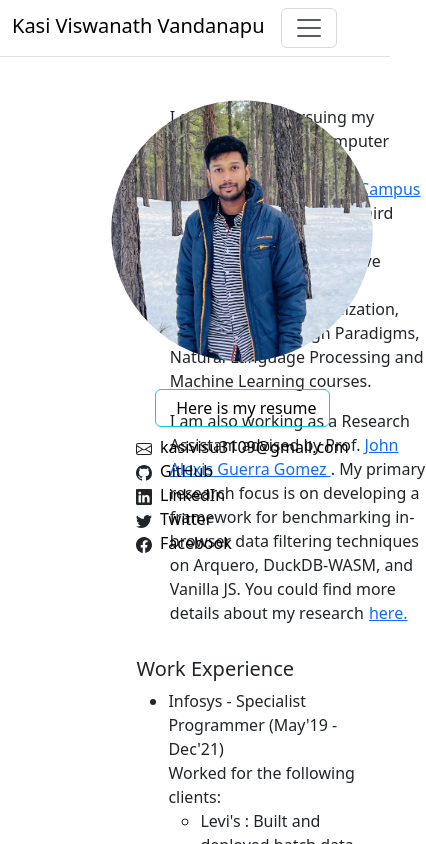
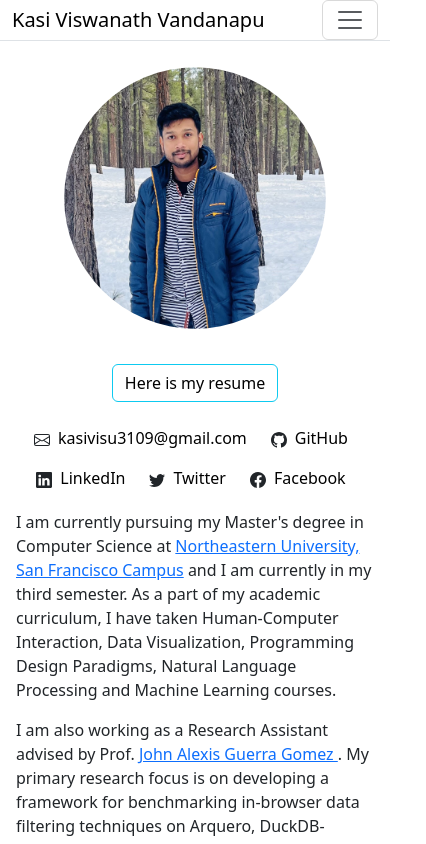
Before and after one commit to kasivisu4/kasivisu4.github.io, a React (Create React App) app: page / in a window 390 px wide. Shown: the top 844 px of the page, 426 px wide, since content can reach past the window. Built offline with nearby package versions, Linux system fonts and the light colour scheme.

Commit message:
added responsiveness

```diff
--- a/src/App.css
+++ b/src/App.css
@@ -2,72 +2,25 @@
   text-align: center;
 }
 
-.footer{
-padding-top: 30px;
+.profile-pic{
+  padding:1.2em;
+  border-radius: 80%;
+  transition: transform 0.3s ease-in-out;
+
+  }
+
+.profile-pic:hover{
+  transform: scale(1.03);
+
 }
 
 
-.App-logo {
-  height: 9vmin;
-  pointer-events: none;
-}
-
-@media (prefers-reduced-motion: no-preference) {
-  .App-logo {
-    animation: App-logo-spin infinite 20s linear;
-  }
-}
-
-
-@keyframes App-logo-spin {
-  from {
-    transform: rotate(0deg);
-  }
-  to {
-    transform: rotate(360deg);
-  }
-}
-
-.App-header {
-  background-color: #282c34;
-  min-height: 100vh;
-  display: flex;
-  flex-direction: column;
-  align-items: center;
-  justify-content: center;
-  font-size: calc(10px + 2vmin);
-  color: white;
-}
-
-.App-link {
-  color: #61dafb;
-}
-
-.img{
-  padding:1.2em;
-  border-radius: 80%;
-  left:5em;
-  position: absolute;
-  border-color: black;
-  }
-
-.left-container{
-padding-left: 1.5em;
-padding-top: 1.5em;
-position: fixed;
-  }
-
-.right-container{
-  position: relative;
-}
 .section-1{
-  left:3em;
   position: relative;
 }
 
 .Intro{
   text-align: left;
-  padding-left: 30%;
   padding-top: 3em;
   max-width: 1400px;
 }
@@ -81,8 +34,7 @@ position: fixed;
 }
 
 .contact{
-  padding-top: 300px;
-  padding-left: 100px;
+  padding-top: 1.5em;
   text-align: left;
 }
 
@@ -90,13 +42,10 @@ position: fixed;
   color: black;
   text-decoration: none;
   padding-top: 0.5em;
-  padding-left: 0.5em
-
 }
 
 .Resume{
   text-align: center;
-  padding: 0.5em;
 }
 .contact-link:hover{
   text-decoration: underline;
--- a/src/App.js
+++ b/src/App.js
@@ -18,10 +18,128 @@ function App() {
         researchScroll={scrollToResearch}
         activitiesScroll={scrollToActivities}
       ></NavBar>
-      <div className="container d-flex flex-wrap">
-        <div className="right-container">
+      <div className="container d-flex flex-md-nowrap flex-wrap mt-5">
+        <div className="left-container d-flex flex-column position-relative">
+          <div className="text-center">
+            <img
+              src="/profile.jpg"
+              height="300"
+              width="300"
+              className="profile-pic"
+            ></img>
+          </div>
+          <div className="Resume pt-3 flex-md-1">
+            <button className="btn btn-outline-info">
+              <a
+                className="contact-link"
+                href={Resume}
+                download="kasi_resume.pdf"
+              >
+                Here is my resume
+              </a>
+            </button>
+          </div>
+          <div className="contact d-flex flex-md-column flex-wrap  justify-content-center gap-md-0 gap-3">
+            <div className="Mail">
+              <svg
+                xmlns="http://www.w3.org/2000/svg"
+                width="16"
+                height="16"
+                fill="currentColor"
+                className="bi bi-envelope"
+                viewBox="0 0 16 16"
+              >
+                <path d="M0 4a2 2 0 0 1 2-2h12a2 2 0 0 1 2 2v8a2 2 0 0 1-2 2H2a2 2 0 0 1-2-2V4Zm2-1a1 1 0 0 0-1 1v.217l7 4.2 7-4.2V4a1 1 0 0 0-1-1H2Zm13 2.383-4.708 2.825L15 11.105V5.383Zm-.034 6.876-5.64-3.471L8 9.583l-1.326-.795-5.64 3.47A1 1 0 0 0 2 13h12a1 1 0 0 0 .966-.741ZM1 11.105l4.708-2.897L1 5.383v5.722Z" />
+              </svg>
+              <a
+                className="contact-link p-2"
+                href="mailto:kasivisu3109@gmail.com"
+              >
+                kasivisu3109@gmail.com
+              </a>
+            </div>
+            <div className="Github">
+              <svg
+                xmlns="http://www.w3.org/2000/svg"
+                width="16"
+                height="16"
+                fill="currentColor"
+                className="bi bi-github"
+                viewBox="0 0 16 16"
+              >
+                <path d="M8 0C3.58 0 0 3.58 0 8c0 3.54 2.29 6.53 5.47 7.59.4.07.55-.17.55-.38 0-.19-.01-.82-.01-1.49-2.01.37-2.53-.49-2.69-.94-.09-.23-.48-.94-.82-1.13-.28-.15-.68-.52-.01-.53.63-.01 1.08.58 1.23.82.72 1.21 1.87.87 2.33.66.07-.52.28-.87.51-1.07-1.78-.2-3.64-.89-3.64-3.95 0-.87.31-1.59.82-2.15-.08-.2-.36-1.02.08-2.12 0 0 .67-.21 2.2.82.64-.18 1.32-.27 2-.27.68 0 1.36.09 2 .27 1.53-1.04 2.2-.82 2.2-.82.44 1.1.16 1.92.08 2.12.51.56.82 1.27.82 2.15 0 3.07-1.87 3.75-3.65 3.95.29.25.54.73.54 1.48 0 1.07-.01 1.93-.01 2.2 0 .21.15.46.55.38A8.012 8.012 0 0 0 16 8c0-4.42-3.58-8-8-8z" />
+              </svg>
+              <a
+                className="contact-link p-2"
+                href="https://github.com/kasivisu4"
+              >
+                GitHub
+              </a>
+            </div>
+            <div className="linkedin">
+              <svg
+                xmlns="http://www.w3.org/2000/svg"
+                width="16"
+                height="16"
+                fill="currentColor"
+                className="bi bi-linkedin"
+                viewBox="0 0 16 16"
+              >
+                <path d="M0 1.146C0 .513.526 0 1.175 0h13.65C15.474 0 16 .513 16 1.146v13.708c0 .633-.526 1.146-1.175 1.146H1.175C.526 16 0 15.487 0 14.854V1.146zm4.943 12.248V6.169H2.542v7.225h2.401zm-1.2-8.212c.837 0 1.358-.554 1.358-1.248-.015-.709-.52-1.248-1.342-1.248-.822 0-1.359.54-1.359 1.248 0 .694.521 1.248 1.327 1.248h.016zm4.908 8.212V9.359c0-.216.016-.432.08-.586.173-.431.568-.878 1.232-.878.869 0 1.216.662 1.216 1.634v3.865h2.401V9.25c0-2.22-1.184-3.252-2.764-3.252-1.274 0-1.845.7-2.165 1.193v.025h-.016a5.54 5.54 0 0 1 .016-.025V6.169h-2.4c.03.678 0 7.225 0 7.225h2.4z" />
+              </svg>
+              <a
+                className="contact-link p-2"
+                href="https://www.linkedin.com/in/kasivisu4/"
+              >
+                LinkedIn
+              </a>
+            </div>
+            <div className="Twitter">
+              <svg
+                xmlns="http://www.w3.org/2000/svg"
+                width="16"
+                height="16"
+                fill="currentColor"
+                className="bi bi-twitter"
+                viewBox="0 0 16 16"
+              >
+                <path d="M5.026 15c6.038 0 9.341-5.003 9.341-9.334 0-.14 0-.282-.006-.422A6.685 6.685 0 0 0 16 3.542a6.658 6.658 0 0 1-1.889.518 3.301 3.301 0 0 0 1.447-1.817 6.533 6.533 0 0 1-2.087.793A3.286 3.286 0 0 0 7.875 6.03a9.325 9.325 0 0 1-6.767-3.429 3.289 3.289 0 0 0 1.018 4.382A3.323 3.323 0 0 1 .64 6.575v.045a3.288 3.288 0 0 0 2.632 3.218 3.203 3.203 0 0 1-.865.115 3.23 3.23 0 0 1-.614-.057 3.283 3.283 0 0 0 3.067 2.277A6.588 6.588 0 0 1 .78 13.58a6.32 6.32 0 0 1-.78-.045A9.344 9.344 0 0 0 5.026 15z" />
+              </svg>
+              <a
+                className="contact-link p-2"
+                href="https://twitter.com/kasi_vandanapu"
+              >
+                Twitter
+              </a>
+            </div>
+            <div className="Facebook">
+              <svg
+                xmlns="http://www.w3.org/2000/svg"
+                width="16"
+                height="16"
+                fill="currentColor"
+                className="bi bi-facebook"
+                viewBox="0 0 16 16"
+              >
+                <path d="M16 8.049c0-4.446-3.582-8.05-8-8.05C3.58 0-.002 3.603-.002 8.05c0 4.017 2.926 7.347 6.75 7.951v-5.625h-2.03V8.05H6.75V6.275c0-2.017 1.195-3.131 3.022-3.131.876 0 1.791.157 1.791.157v1.98h-1.009c-.993 0-1.303.621-1.303 1.258v1.51h2.218l-.354 2.326H9.25V16c3.824-.604 6.75-3.934 6.75-7.951z" />
+              </svg>
+              <a
+                className="contact-link p-2"
+                href="https://www.facebook.com/vandanapu.kasi/"
+              >
+                Facebook
+              </a>
+            </div>
+            {/* <div className="footer">
+              Made in React
+              <img src={logo} className="App-logo" alt="logo" />
+            </div> */}
+          </div>
+        </div>
+
+        <div className="right-container pt-md-0 pt-3">
           <div className="section-1">
-            <div className="Intro">
+            <div className="Intro p-1 p-md-5">
               <p>
                 I am currently pursuing my Master's degree in Computer Science
                 at{" "}
@@ -47,7 +165,7 @@ function App() {
               </a>
             </div>
           </div>
-          <div className="section-2">
+          <div className="section-2 p-1 p-md-5">
             <h5>Work Experience</h5>
             <ul>
               <li>
@@ -97,7 +215,7 @@ function App() {
               </li>
             </ul>
           </div>
-          <div ref={scrollToProjects} className="projects">
+          <div ref={scrollToProjects} className="projects p-1 p-md-5">
             <h5>Projects</h5>
             <ul>
               <li>
@@ -138,7 +256,7 @@ function App() {
               </li>
             </ul>
           </div>
-          <div ref={scrollToPublications} className="publication">
+          <div ref={scrollToPublications} className="publication p-1 p-md-5">
             <h5>Publications / Contributions </h5>
             <ul>
               <li>
@@ -172,7 +290,7 @@ function App() {
               </li>
             </ul>
           </div>
-          <div ref={scrollToResearch} className="research">
+          <div ref={scrollToResearch} className="research p-1 p-md-5">
             <h5>Research</h5>
             <ul>
               <li>
@@ -207,7 +325,7 @@ function App() {
               </li>
             </ul>
           </div>
-          <div ref={scrollToActivities} className="activities">
+          <div ref={scrollToActivities} className="activities p-1 p-md-5">
             <h5> Activities</h5>
             <ul>
               <li>
@@ -228,115 +346,6 @@ function App() {
             </ul>
           </div>
         </div>
-        <div className="left-container d-flex flex-row">
-          <img
-            src="/profile.jpg"
-            height="300"
-            width="300"
-            className="img"
-          ></img>
-          <div className="contact">
-            <div className="Resume">
-              <button className="btn btn-outline-info">
-                <a
-                  className="contact-link"
-                  href={Resume}
-                  download="kasi_resume.pdf"
-                >
-                  Here is my resume
-                </a>
-              </button>
-            </div>
-            <div className="Mail">
-              <svg
-                xmlns="http://www.w3.org/2000/svg"
-                width="16"
-                height="16"
-                fill="currentColor"
-                className="bi bi-envelope"
-                viewBox="0 0 16 16"
-              >
-                <path d="M0 4a2 2 0 0 1 2-2h12a2 2 0 0 1 2 2v8a2 2 0 0 1-2 2H2a2 2 0 0 1-2-2V4Zm2-1a1 1 0 0 0-1 1v.217l7 4.2 7-4.2V4a1 1 0 0 0-1-1H2Zm13 2.383-4.708 2.825L15 11.105V5.383Zm-.034 6.876-5.64-3.471L8 9.583l-1.326-.795-5.64 3.47A1 1 0 0 0 2 13h12a1 1 0 0 0 .966-.741ZM1 11.105l4.708-2.897L1 5.383v5.722Z" />
-              </svg>
-              <a className="contact-link" href="mailto:kasivisu3109@gmail.com">
-                kasivisu3109@gmail.com
-              </a>
-            </div>
-            <div className="Githbu">
-              <svg
-                xmlns="http://www.w3.org/2000/svg"
-                width="16"
-                height="16"
-                fill="currentColor"
-                class="bi bi-github"
-                viewBox="0 0 16 16"
-              >
-                <path d="M8 0C3.58 0 0 3.58 0 8c0 3.54 2.29 6.53 5.47 7.59.4.07.55-.17.55-.38 0-.19-.01-.82-.01-1.49-2.01.37-2.53-.49-2.69-.94-.09-.23-.48-.94-.82-1.13-.28-.15-.68-.52-.01-.53.63-.01 1.08.58 1.23.82.72 1.21 1.87.87 2.33.66.07-.52.28-.87.51-1.07-1.78-.2-3.64-.89-3.64-3.95 0-.87.31-1.59.82-2.15-.08-.2-.36-1.02.08-2.12 0 0 .67-.21 2.2.82.64-.18 1.32-.27 2-.27.68 0 1.36.09 2 .27 1.53-1.04 2.2-.82 2.2-.82.44 1.1.16 1.92.08 2.12.51.56.82 1.27.82 2.15 0 3.07-1.87 3.75-3.65 3.95.29.25.54.73.54 1.48 0 1.07-.01 1.93-.01 2.2 0 .21.15.46.55.38A8.012 8.012 0 0 0 16 8c0-4.42-3.58-8-8-8z" />
-              </svg>
-              <a className="contact-link" href="https://github.com/kasivisu4">
-                GitHub
-              </a>
-            </div>
-            <div className="linkedin">
-              <svg
-                xmlns="http://www.w3.org/2000/svg"
-                width="16"
-                height="16"
-                fill="currentColor"
-                className="bi bi-linkedin"
-                viewBox="0 0 16 16"
-              >
-                <path d="M0 1.146C0 .513.526 0 1.175 0h13.65C15.474 0 16 .513 16 1.146v13.708c0 .633-.526 1.146-1.175 1.146H1.175C.526 16 0 15.487 0 14.854V1.146zm4.943 12.248V6.169H2.542v7.225h2.401zm-1.2-8.212c.837 0 1.358-.554 1.358-1.248-.015-.709-.52-1.248-1.342-1.248-.822 0-1.359.54-1.359 1.248 0 .694.521 1.248 1.327 1.248h.016zm4.908 8.212V9.359c0-.216.016-.432.08-.586.173-.431.568-.878 1.232-.878.869 0 1.216.662 1.216 1.634v3.865h2.401V9.25c0-2.22-1.184-3.252-2.764-3.252-1.274 0-1.845.7-2.165 1.193v.025h-.016a5.54 5.54 0 0 1 .016-.025V6.169h-2.4c.03.678 0 7.225 0 7.225h2.4z" />
-              </svg>
-              <a
-                className="contact-link"
-                href="https://www.linkedin.com/in/kasivisu4/"
-              >
-                LinkedIn
-              </a>
-            </div>
-            <div className="Twitter">
-              <svg
-                xmlns="http://www.w3.org/2000/svg"
-                width="16"
-                height="16"
-                fill="currentColor"
-                className="bi bi-twitter"
-                viewBox="0 0 16 16"
-              >
-                <path d="M5.026 15c6.038 0 9.341-5.003 9.341-9.334 0-.14 0-.282-.006-.422A6.685 6.685 0 0 0 16 3.542a6.658 6.658 0 0 1-1.889.518 3.301 3.301 0 0 0 1.447-1.817 6.533 6.533 0 0 1-2.087.793A3.286 3.286 0 0 0 7.875 6.03a9.325 9.325 0 0 1-6.767-3.429 3.289 3.289 0 0 0 1.018 4.382A3.323 3.323 0 0 1 .64 6.575v.045a3.288 3.288 0 0 0 2.632 3.218 3.203 3.203 0 0 1-.865.115 3.23 3.23 0 0 1-.614-.057 3.283 3.283 0 0 0 3.067 2.277A6.588 6.588 0 0 1 .78 13.58a6.32 6.32 0 0 1-.78-.045A9.344 9.344 0 0 0 5.026 15z" />
-              </svg>
-              <a
-                className="contact-link"
-                href="https://twitter.com/kasi_vandanapu"
-              >
-                Twitter
-              </a>
-            </div>
-            <div className="Facebook">
-              <svg
-                xmlns="http://www.w3.org/2000/svg"
-                width="16"
-                height="16"
-                fill="currentColor"
-                className="bi bi-facebook"
-                viewBox="0 0 16 16"
-              >
-                <path d="M16 8.049c0-4.446-3.582-8.05-8-8.05C3.58 0-.002 3.603-.002 8.05c0 4.017 2.926 7.347 6.75 7.951v-5.625h-2.03V8.05H6.75V6.275c0-2.017 1.195-3.131 3.022-3.131.876 0 1.791.157 1.791.157v1.98h-1.009c-.993 0-1.303.621-1.303 1.258v1.51h2.218l-.354 2.326H9.25V16c3.824-.604 6.75-3.934 6.75-7.951z" />
-              </svg>
-              <a
-                className="contact-link"
-                href="https://www.facebook.com/vandanapu.kasi/"
-              >
-                Facebook
-              </a>
-            </div>
-            {/* <div className="footer">
-              Made in React
-              <img src={logo} className="App-logo" alt="logo" />
-            </div> */}
-          </div>
-        </div>
       </div>
     </div>
   );
--- a/src/NavBar.css
+++ /dev/null
@@ -1,15 +0,0 @@
-.nav-link:hover {
-    text-decoration: underline;
-}
-
-.navbar{
-    position: fixed;
-}
-
-.container{
-    right: 0;
-    position: relative;
-}
-.right{
-    padding-left: 60%
-}
--- a/src/NavBar.js
+++ b/src/NavBar.js
@@ -1,15 +1,16 @@
-import "./NavBar.css";
+import React, { useState } from "react";
 function NavBar({
   projectScroll,
   publicationsScroll,
   researchScroll,
   activitiesScroll,
 }) {
+  const [isNavCollapsed, setIsNavCollapsed] = useState(true);
+  const handleNavCollapse = () => setIsNavCollapsed(!isNavCollapsed);
+
   return (
-    <div>
-      <nav className="navbar navbar-expand-lg w-100 border-bottom">
-        <div className="container justify-content-between">
-          <div>
+    <nav className="navbar navbar-expand-md w-100 border-bottom fixed-top p-0 bg-white">
+      <div className="container vw-md-100">
         <a className="navbar-brand" href="#">
           Kasi Viswanath Vandanapu
         </a>
@@ -21,12 +22,14 @@ function NavBar({
           aria-controls="navbarNavDropdown"
           aria-expanded="false"
           aria-label="Toggle navigation"
+          onClick={handleNavCollapse}
         >
           <span className="navbar-toggler-icon"></span>
         </button>
-          </div>
         <div
-            className="collapse navbar-collapse right"
+          className={`${
+            isNavCollapsed ? "collapse" : ""
+          } navbar-collapse justify-content-end`}
           id="navbarNavDropdown"
         >
           <ul className="navbar-nav">
@@ -66,7 +69,6 @@ function NavBar({
         </div>
       </div>
     </nav>
-    </div>
   );
 }
 
```
Lines whose indentation alone changed are shown as unchanged.
